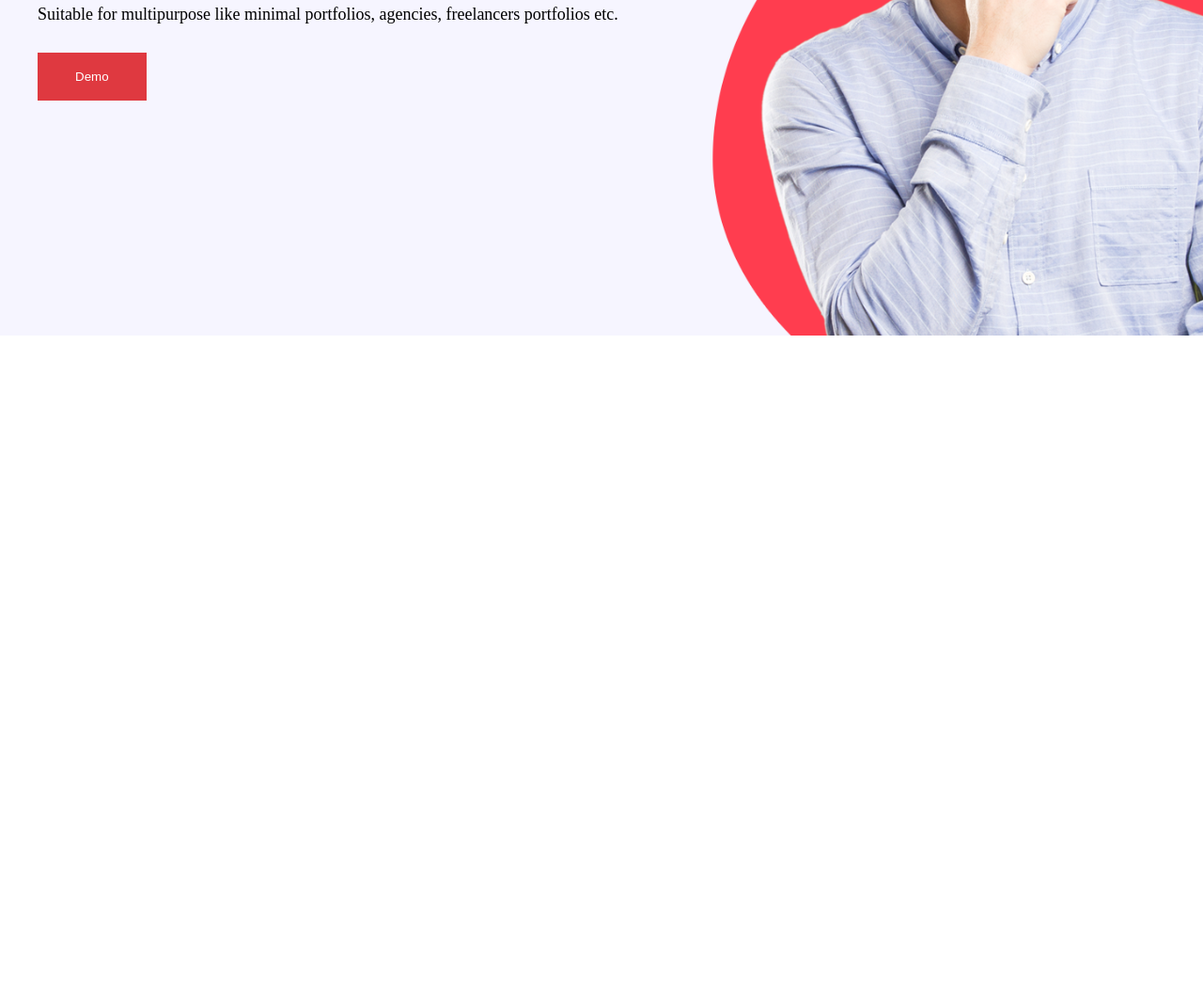
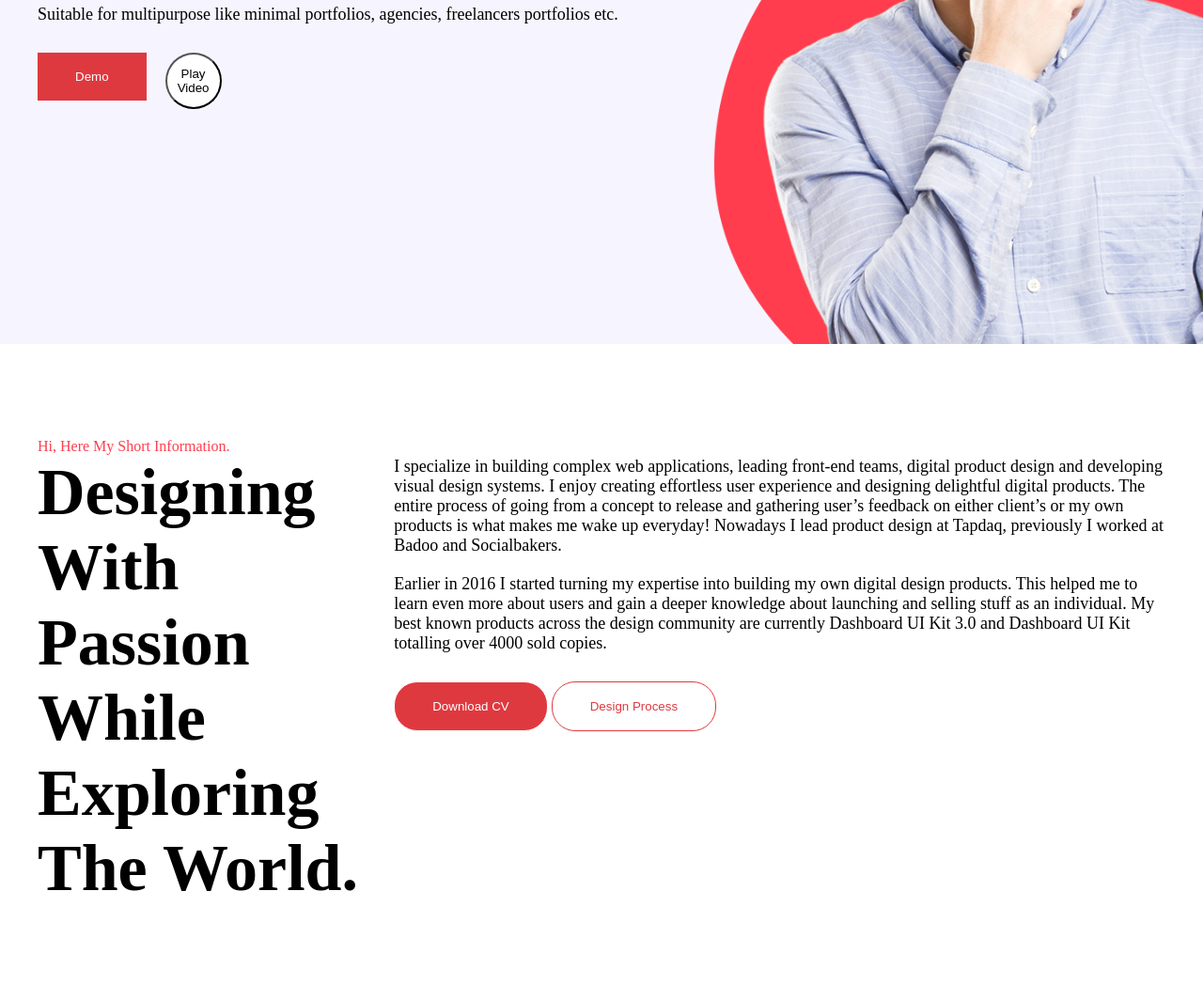
Before and after one commit to Tantsoft/web-dev-1, a plain HTML site: page Portfolio/index.html in a window 1280 px wide. Shown: the part 411-1459 px from the top of the page at 94% size. Before the commit the page ends 800 px from the top, so only its background shows below. Drawn offline with Linux system fonts and the light colour scheme.

Commit message:
project part 2

```diff
--- a/Portfolio/css/style.css
+++ b/Portfolio/css/style.css
@@ -37,3 +37,77 @@
   color: white;
   border: none;
 }
+
+.btn {
+  display: flex;
+  gap: 20px;
+}
+
+#video-button {
+  background-color: white;
+  color: black;
+  border-radius: 50%;
+  width: 60px;
+  height: 60px;
+  cursor: pointer;
+}
+
+#video-button:hover {
+  background-color: #df3940;
+  color: white;
+}
+/* info content start */
+
+.info-content {
+  display: flex;
+  /* gap: 50px; */
+  margin-top: 100px;
+  margin-bottom: 100px;
+}
+
+.info-content-short p {
+  color: #ff3d4f;
+}
+
+.info-content-short h2 {
+  font-size: 70px;
+}
+
+.info-content-long p {
+  font-size: 18px;
+  margin-top: 20px;
+}
+
+.info-btn {
+  margin-top: 30px;
+  display: inline-block;
+}
+
+#download-cv {
+  padding: 18px 40px;
+  background-color: #df3940;
+  color: white;
+  border: none;
+  border: 1px solid #ffffff;
+  border-radius: 25px;
+}
+
+#design {
+  padding: 18px 40px;
+  background-color: white;
+  color: #df3940;
+  border: 1px solid #df3940;
+  border-radius: 25px;
+}
+
+#download-cv:hover {
+  background-color: white;
+  color: #df3940;
+  border: 1px solid #df3940;
+}
+
+#design:hover {
+  background-color: #df3940;
+  color: white;
+  border: 1px solid #df3940;
+}
--- a/Portfolio/index.html
+++ b/Portfolio/index.html
@@ -26,12 +26,46 @@
               Suitable for multipurpose like minimal portfolios, agencies,
               freelancers portfolios etc.
             </p>
+              <div class="btn">
+                <div class="btn-1">
+                     <button id="demo-button">Demo</button>
+                </div>
+                  <div class="btn-2">
+                    <button id="video-button">Play Video</button>
+                  </div>
+                </div>
+              </div>
 
-            <button id="demo-button">Demo</button>
           </div>
         </div>
       </div>
     </div>
     <!-- banner end -->
+
+    <!--  Short Info start -->
+      <div class="container">
+             <div class="info-content">
+                  <div class="info-content-short">
+                     <p>Hi, Here My Short Information.</p>
+                     <h2>Designing With Passion While Exploring The World.</h2>
+                  </div>
+                  <div class="info-content-long">
+                    <p>I specialize in building complex web applications, leading front-end teams, digital product design and developing visual design systems. I enjoy creating effortless user experience and designing delightful digital products. The entire process of going from a concept to release and gathering user’s feedback on either client’s or my own products is what makes me wake up everyday! Nowadays I lead product design at Tapdaq, previously I worked at Badoo and Socialbakers.</p>
+                    <p>
+                      Earlier in 2016 I started turning my expertise into building my own digital design products. This helped me to learn even more about users and gain a deeper knowledge about launching and selling stuff as an individual. My best known products across the design community are currently Dashboard UI Kit 3.0 and Dashboard UI Kit totalling over 4000 sold copies.
+                    </p>
+                    <div class="info-btn">
+                       <div class="info-btn-1">
+                         <button id="download-cv">Download CV</button>
+                         <button id="design"> Design Process</button>
+                       </div>
+
+
+
+                    </div>
+                  </div>
+             </div>
+      </div>
+    <!--  Short Info end -->
   </body>
 </html>
```
